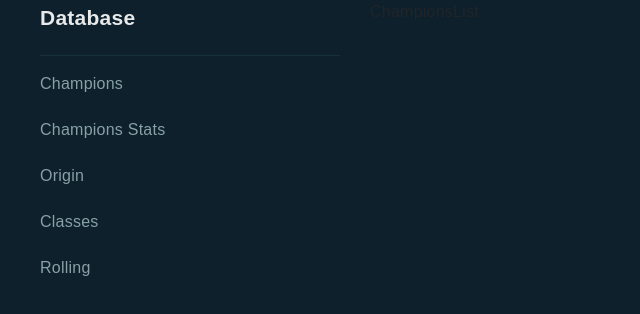
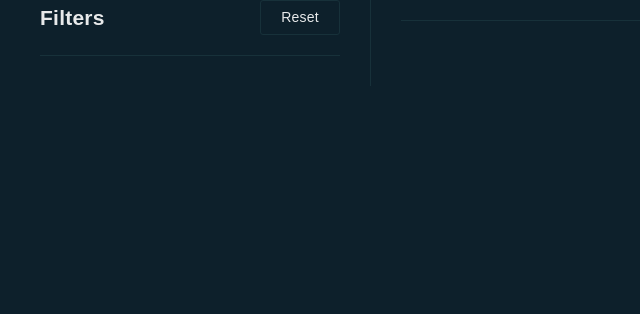
Before and after one commit to DuyHoy/mygitpro, a React (Create React App) app in the folder tft-v1/: page /db/champions in a window 1280 px wide. Shown: the top 314 px of the page, without its empty margins (0-640 px from the left). Built offline with nearby package versions, Linux system fonts and the light colour scheme; a web font is replaced by a local one.

Commit message:
Add commit champion

```diff
--- /dev/null
+++ b/tft-v1/src/Components/ChampionsPage/components/ChampionsList/PageHeader/index.jsx
@@ -0,0 +1,16 @@
+import React from 'react';
+import PropTypes from 'prop-types';
+
+PageHeader.propTypes = {
+
+};
+
+function PageHeader(props) {
+    return (
+        <div>
+
+        </div>
+    );
+}
+
+export default PageHeader;
--- /dev/null
+++ b/tft-v1/src/Components/ChampionsPage/components/FilterFrame/index.jsx
@@ -0,0 +1,19 @@
+import React from 'react';
+import PropTypes from 'prop-types';
+
+FilterFrame.propTypes = {
+
+};
+
+function FilterFrame(props) {
+    return (
+        <React.Fragment>
+               <div className="d-none d-lg-block col-3 sidebar">
+               <div class="filters-header"><h2>Filters</h2><div class="btn">Reset</div></div>
+               <div class="divider"></div>
+               </div>
+       </React.Fragment>
+    );
+}
+
+export default FilterFrame;
--- a/tft-v1/src/Components/ChampionsPage/index.jsx
+++ b/tft-v1/src/Components/ChampionsPage/index.jsx
@@ -2,6 +2,8 @@ import React from 'react';
 import PropTypes from 'prop-types';
 import SideBar from '../../SharedComponents/SideBar'
 import ChampionsList from './components/ChampionsList'
+import FilterFrame from './components/FilterFrame'
+import PageHeader from './components/ChampionsList/PageHeader'
 ChampionPage.propTypes = {
 };
 
@@ -34,8 +36,12 @@ function ChampionPage(props) {
     return (
         <section className="container">
             <div className="row">
-                    <SideBar listItem={listItem}/>
-                    <ChampionsList/>
+            <FilterFrame />
+                  <div className="col-12 col-lg-9 main">
+                      <PageHeader />
+                      <div className="divider"></div>
+                      <ul className="filter-list"></ul>
+                  </div>
             </div>
         </section>
     );
```
